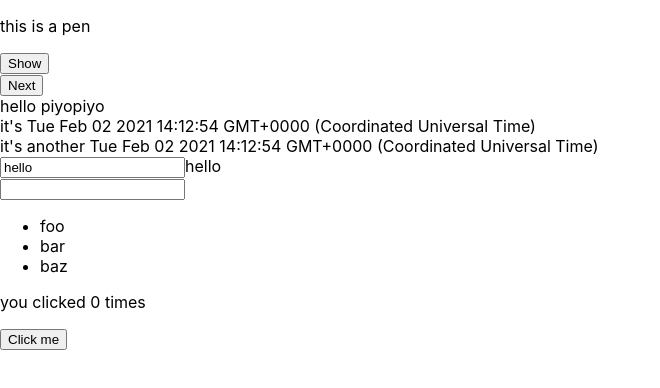
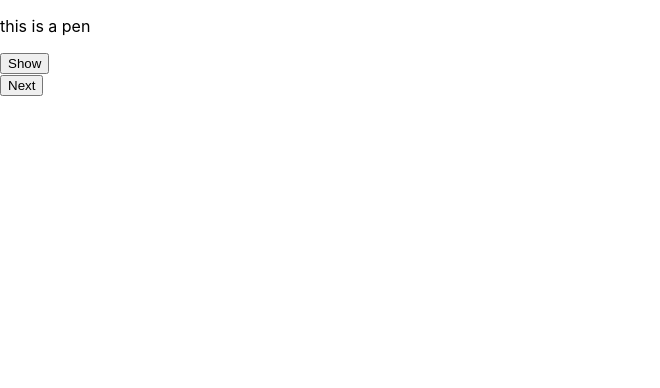
Before and after one commit to yamacent/til-react, a React (Create React App) app in the folder my-app/: page / in a window 1280 px wide. Shown: the top 388 px of the page, without its empty margins (0-660 px from the left). Built offline with nearby package versions, Linux system fonts and the light colour scheme.

Commit message:
Delete unnecessary components

```diff
--- a/my-app/src/AnotherStatefullComponent.tsx
+++ /dev/null
@@ -1,10 +0,0 @@
-import { useState } from "react"
-
-const AnotherStatefullComponent = () => {
-  const [time, setTime] = useState(new Date())
-  return (
-    <div>it's another {`${time}`}</div>
-  )
-}
-
-export default AnotherStatefullComponent
--- a/my-app/src/FilterList.tsx
+++ /dev/null
@@ -1,37 +0,0 @@
-import React, { ChangeEvent } from 'react';
-
-const data = [
-  'foo',
-  'bar',
-  'baz'
-]
-
-export default class FilterList extends React.Component<{}, { filter: string }> {
-  constructor(props: {}) {
-    super(props)
-    this.state = { filter: '' }
-    this.setFilter = this.setFilter.bind(this)
-  }
-
-  setFilter(e: ChangeEvent<HTMLInputElement>) {
-    this.setState({ filter: e.target.value })
-  }
-
-  isMatch(s: string): boolean {
-    return s.includes(this.state.filter)
-  }
-
-  render() {
-    const filteredData = data.filter(d => this.isMatch(d))
-    return (
-      <div>
-        <input type="text" value={this.state.filter} onChange={this.setFilter} />
-        {filteredData.length ?
-          <ul>
-            {filteredData.map(d => <li key={d}>{d}</li>)}
-          </ul>
-        : <p>empty</p>}
-      </div>
-    )
-  }
-}
--- a/my-app/src/Hook.tsx
+++ /dev/null
@@ -1,18 +0,0 @@
-import { useEffect, useState } from "react";
-
-export default function Hook() {
-  const [count, setCount] = useState(0)
-
-  useEffect(() => {
-    console.log('effect')
-  })
-
-  return (
-    <div>
-      <p>you clicked {count} times</p>
-      <button onClick={() => setCount(count + 1)}>
-        Click me
-      </button>
-    </div>
-  )
-}
--- a/my-app/src/MyApp.tsx
+++ /dev/null
@@ -1,3 +0,0 @@
-const MyApp = (props: { name: string }) => <div>hello {props.name}</div>
-
-export default MyApp
--- a/my-app/src/MyInput.tsx
+++ /dev/null
@@ -1,23 +0,0 @@
-import React, { ChangeEvent } from 'react'
-
-export default class MyInput extends React.Component<{}, { value: string }> {
-  constructor(props: {}) {
-    super(props)
-    this.state = { value: 'hello' }
-    this.handleChange = this.handleChange.bind(this)
-  }
-
-  handleChange(e: ChangeEvent<HTMLInputElement>) {
-    this.setState({ value: e.target.value })
-  }
-
-  render() {
-    return (
-      <div>
-        <input value={this.state.value} onChange={this.handleChange} />
-        {this.state.value}
-      </div>
-
-    )
-  }
-}
--- a/my-app/src/MyStatefullComponent.tsx
+++ /dev/null
@@ -1,13 +0,0 @@
-import React from 'react'
-
-export default class MyStatefullComponent extends React.Component<{}, { time: Date }> {
-  constructor(props: {}) {
-    super(props)
-    this.state = { time: new Date() }
-  }
-  render () {
-    return (
-      <div>it's {`${this.state.time}`}</div>
-    )
-  }
-}
--- a/my-app/src/index.tsx
+++ b/my-app/src/index.tsx
@@ -4,22 +4,9 @@ import './index.css';
 import App from './App';
 import reportWebVitals from './reportWebVitals';
 
-import MyApp from './MyApp';
-import MyStatefullComponent from './MyStatefullComponent';
-import AnotherStatefullComponent from './AnotherStatefullComponent';
-import MyInput from './MyInput';
-import FilterList from './FilterList';
-import Hook from './Hook';
-
 ReactDOM.render(
   <React.StrictMode>
     <App />
-    <MyApp name="piyopiyo" />
-    <MyStatefullComponent />
-    <AnotherStatefullComponent />
-    <MyInput />
-    <FilterList />
-    <Hook />
   </React.StrictMode>,
   document.getElementById('root')
 );
```
